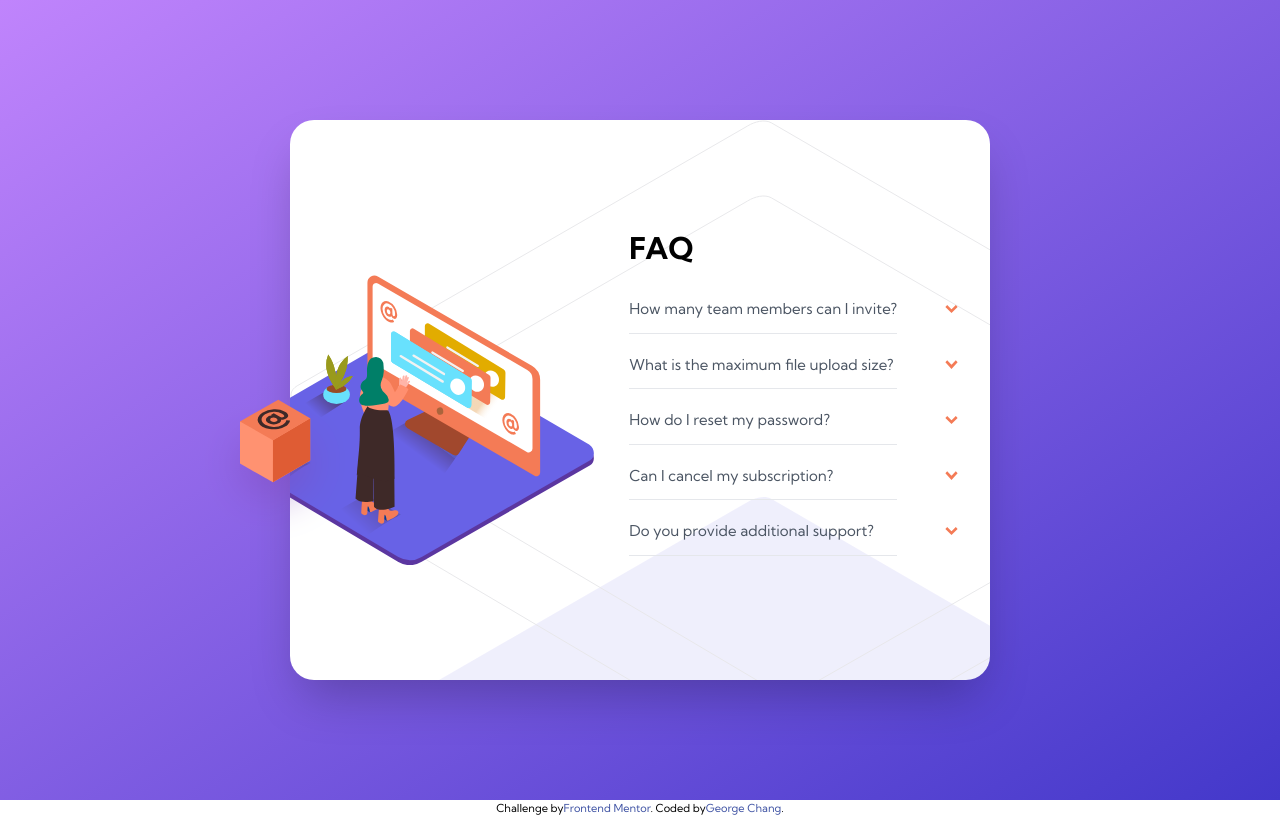
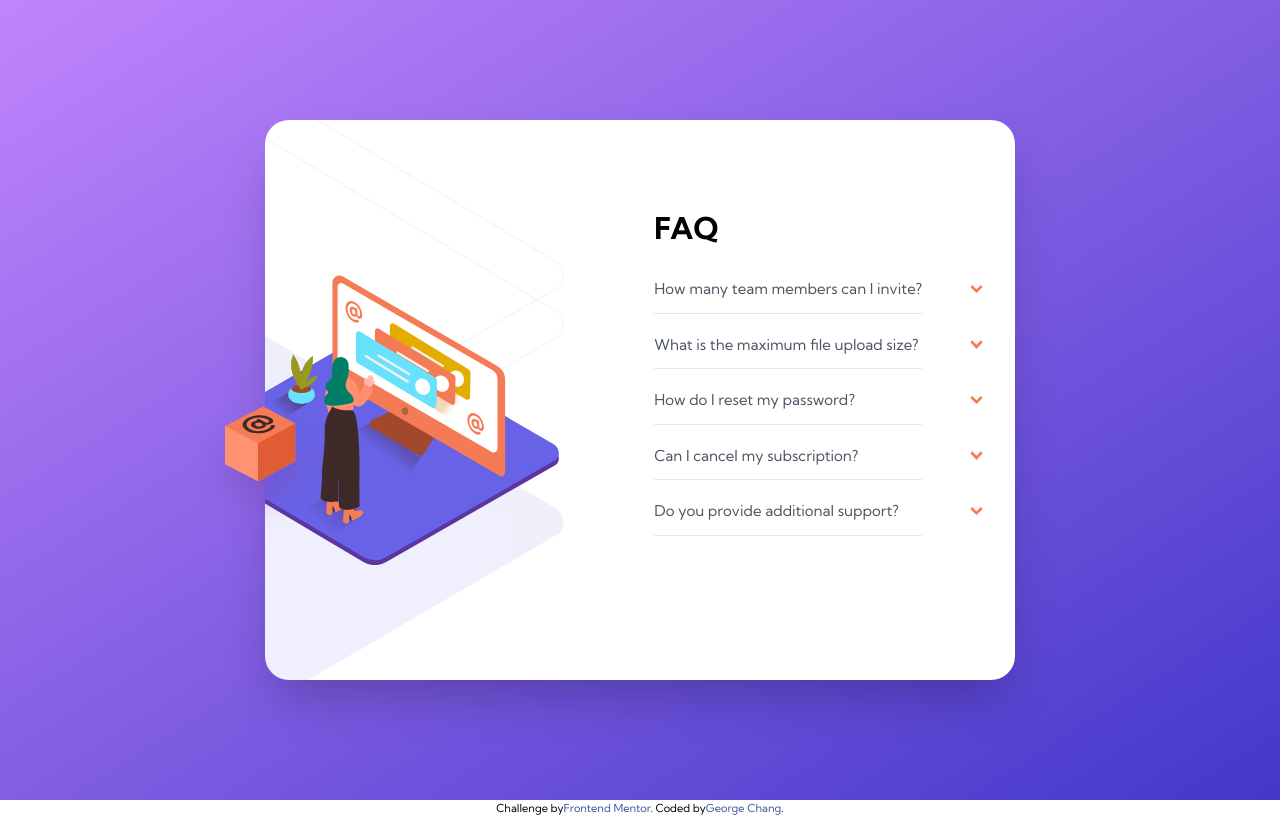
Before and after one commit to xsova113/faq-accordion, a React (Vite) app: page / in a window 1280 px wide. Built offline with nearby package versions, Linux system fonts and the light colour scheme.

Commit message:
modify layout especially for the box and response

```diff
--- a/src/App.tsx
+++ b/src/App.tsx
@@ -56,24 +56,30 @@ function App() {
       },
     },
   });
+  // bg-[url('/images/bg-pattern-mobile.svg')] sm:bg-[url('/images/bg-pattern-desktop.svg')]
 
   return (
-    <div className="w-screen h-screen bg-gradient-to-tl from-indigo-700 to-purple-400 flex justify-center items-center relative">
-      <div className="bg-[url('/images/bg-pattern-mobile.svg')] sm:bg-[url('/images/bg-pattern-desktop.svg')] md:h-[70%] sm:h-[80%] sm:max-w-[700px] h-[85%] pt-10 w-[90%] bg-white flex flex-col sm:flex-row sm:mt-0 rounded-3xl shadow-2xl sm:overflow-hidden">
-        <div className="flex items-center mx-auto sm:ml-11">
+    <div className="w-full h-screen bg-gradient-to-tl from-indigo-700 to-purple-400 flex justify-center items-center relative">
+      <img
+        src="/images/illustration-box-desktop.svg"
+        alt="box"
+        className="relative z-50 sm:left-[70px] left-[160px] mb-[600px] sm:-mb-[140px] w-[100px] sm:w-[150px] sm:h-[130px] items-center sm:-ml-[150px] -ml-[95px]"
+      />
+      <div className=" md:h-[70%] sm:h-[80%] sm:max-w-[750px] h-[85%] pt-10 w-[90%] bg-white flex flex-col sm:flex-row sm:mt-0 rounded-3xl shadow-2xl sm:overflow-hidden">
+        <div className="flex items-center mx-auto sm:ml-11 relative ">
+          <img
+            src="/images/bg-pattern-desktop.svg"
+            alt="bg-image"
+            className="absolute w-[230px] sm:min-w-[620px] sm:h-[620px] -right-[3px] sm:-right-[5px] -top-[110px] sm:-top-[80px]"
+          />
           <img
             src="/images/illustration-woman-online-desktop.svg"
-            alt="image"
-            className="sm:min-w-[300px] md:min-w-[380px] w-[220px] relative sm:left-0 left-1 bottom-[90px] sm:bottom-0 sm:-ml-[120px] shadow-gray-700 "
-          />
-          <img
-            src="/images/illustration-box-desktop.svg"
-            alt="box"
-            className="absolute sm:-left-[30px] md:left-[50px] lg:left-[200px] sm:pt-[100px] w-[100px] sm:w-[120px] md:w-[150px] left-18 sm:mb-0 mb-[120px]"
+            alt="girl-online-image"
+            className="sm:min-w-[300px] md:min-w-[380px] w-[220px] relative sm:left-0 left-1 bottom-[90px] sm:bottom-0 sm:-ml-[130px] shadow-gray-700"
           />
         </div>
 
-        <div className="flex flex-col sm:mt-[70px] -mt-[60px] sm:items-start items-center mx-8">
+        <div className="flex flex-col sm:mt-[50px] -mt-[60px] sm:items-start items-center mx-8">
           <h1 className="text-3xl font-bold mb-8">FAQ</h1>
           <div className="space-y-4 sm:text-[15px] text-[13px] flex flex-col">
             {data.map((item, i) => (
```
